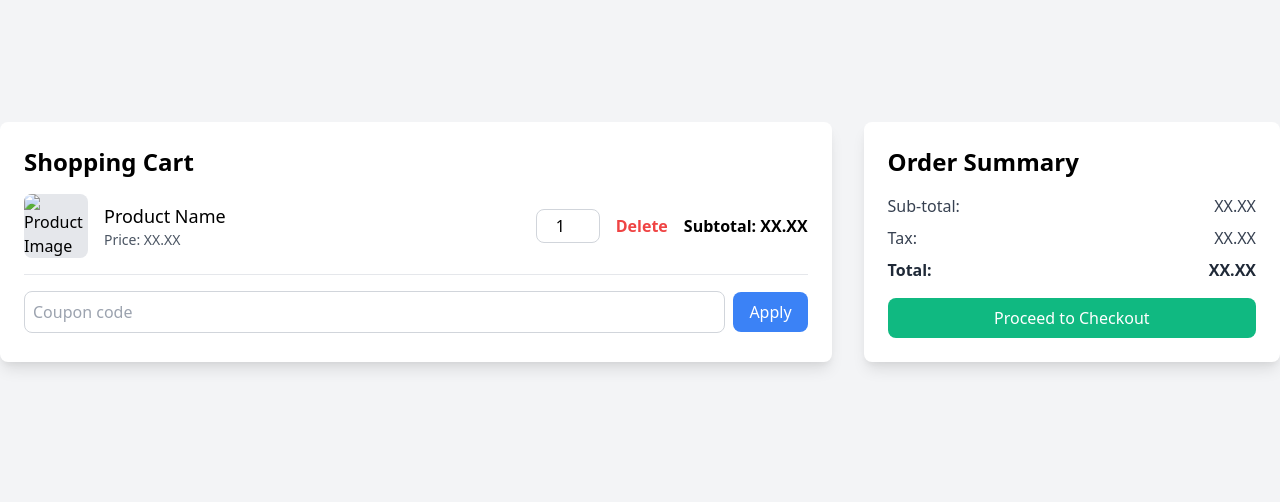
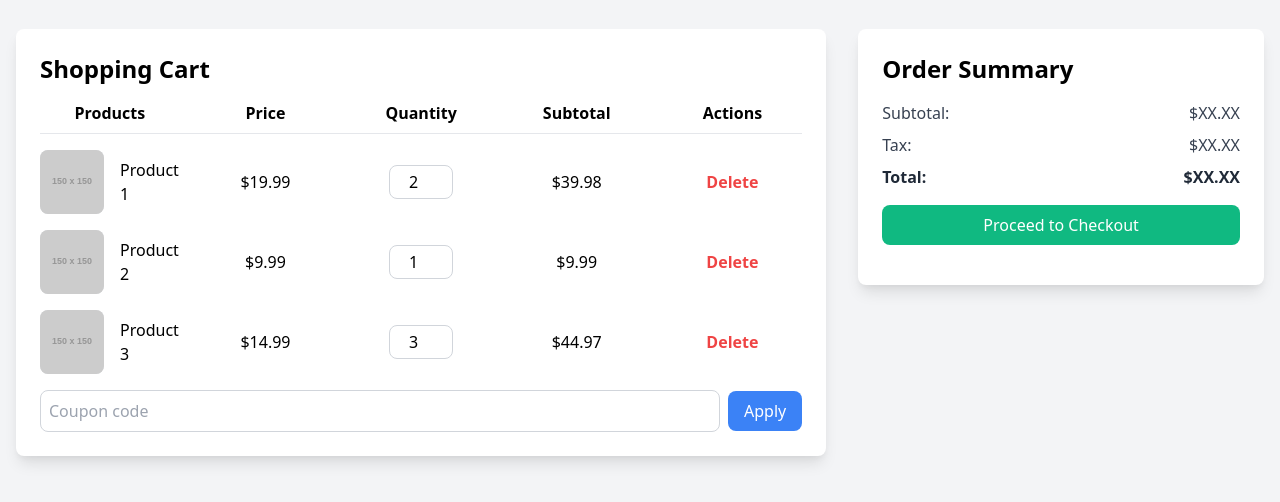
Before and after one commit to Zakariae-Elmoufid/boutique-online-, a website: page src/pages/cart.html in a window 1280 px wide. Shown: the part 158-660 px from the top of the page. Drawn offline with nearby package versions, Linux system fonts and the light colour scheme; placeholder pictures from the web are drawn by us.

Commit message:
delete button func js

```diff
--- a/src/pages/cart.html
+++ b/src/pages/cart.html
@@ -5,48 +5,77 @@
     <meta name="viewport" content="width=device-width, initial-scale=1.0">
     <title>Shopping Cart</title>
     <link href="https://cdn.jsdelivr.net/npm/tailwindcss@2.2.19/dist/tailwind.min.css" rel="stylesheet">
+    <script src="../scripts/cart.js" defer></script>
+    <script src="../scripts/fakedata.js" defer></script>
 </head>
 <body class="bg-gray-100 flex justify-center items-center min-h-screen">
 
-    <div class="container mx-auto flex space-x-8">
+    <div class="container mx-auto p-4 flex flex-col lg:flex-row lg:space-x-8 space-y-6 lg:space-y-0">
 
-        <div class="w-2/3 p-6 bg-white shadow-lg rounded-lg">
+        <!-- Cart Section -->
+        <div class="w-full lg:w-2/3 p-6 bg-white shadow-lg rounded-lg">
             <h1 class="text-2xl font-semibold mb-4">Shopping Cart</h1>
 
-            <div class="flex items-center space-x-4 mb-4 border-b pb-4">
-                <img src="" alt="Product Image" class="w-16 h-16 rounded-lg bg-gray-200">
-                <div class="flex-1">
-                    <p class="text-lg font-medium">Product Name</p>
-                    <p class="text-sm text-gray-600">Price: XX.XX</p>
+            <!-- Header Container for Product Details -->
+            <div class="border-b pb-2 mb-4">
+                <div class="grid grid-cols-5 text-center gap-4">
+                    <h2 class="font-semibold">Products</h2>
+                    <h2 class="font-semibold">Price</h2>
+                    <h2 class="font-semibold">Quantity</h2>
+                    <h2 class="font-semibold">Subtotal</h2>
+                    <h2 class="font-semibold">Actions</h2>
                 </div>
-                <input type="number" min="1" value="1" class="w-16 border border-gray-300 rounded-lg p-1 text-center">
-                <button class="text-red-500 font-semibold">Delete</button>
-                <p class="font-semibold">Subtotal: XX.XX</p>
             </div>
 
+            <!-- Cart Items Will Be Rendered Here -->
+            <div id="cart-items" class="mb-4">
+                <!-- Example Product Item -->
+                <div class="grid grid-cols-5 items-center text-center gap-4 mb-4">
+                    <!-- Product Image and Name -->
+                    <div class="flex items-center space-x-4">
+                        <img src="https://via.placeholder.com/80" alt="Product Image" class="w-16 h-16 rounded-lg bg-gray-200">
+                        <p class="text-lg font-medium">Product Name</p>
+                    </div>
+
+                    <!-- Product Price -->
+                    <p class="text-sm text-gray-600">$XX.XX</p>
+
+                    <!-- Product Quantity Input -->
+                    <input type="number" min="1" value="1" class="w-16 border border-gray-300 rounded-lg p-1 text-center">
+
+                    <!-- Product Subtotal -->
+                    <p class="font-semibold">$XX.XX</p>
+
+                    <!-- Delete Button -->
+                    <button class="text-red-500 font-semibold hover:text-red-700">Delete</button>
+                </div>
+            </div>
+
+            <!-- Coupon Code Section -->
             <div class="flex items-center mt-4 space-x-2">
                 <input type="text" placeholder="Coupon code" class="w-full border border-gray-300 rounded-lg p-2">
                 <button class="bg-blue-500 text-white px-4 py-2 rounded-lg">Apply</button>
             </div>
         </div>
 
-        <div class="w-1/3 p-6 bg-white shadow-lg rounded-lg">
+        <!-- Order Summary Section -->
+        <div class="w-full lg:w-1/3 p-6 bg-white shadow-lg rounded-lg max-h-64 overflow-y-auto">
             <h1 class="text-2xl font-semibold mb-4">Order Summary</h1>
-
             <p class="flex justify-between text-gray-700 mb-2">
-                <span>Sub-total:</span>
-                <span>XX.XX</span>
+                <span>Subtotal:</span>
+                <span class="order-summary-subtotal">$XX.XX</span>
             </p>
             <p class="flex justify-between text-gray-700 mb-2">
                 <span>Tax:</span>
-                <span>XX.XX</span>
+                <span class="order-summary-tax">$XX.XX</span>
             </p>
             <p class="flex justify-between text-gray-800 font-semibold mb-4">
                 <span>Total:</span>
-                <span>XX.XX</span>
+                <span class="order-summary-total">$XX.XX</span>
             </p>
             <button class="w-full bg-green-500 text-white px-4 py-2 rounded-lg">Proceed to Checkout</button>
         </div>
+
     </div>
 
 </body>
--- /dev/null
+++ b/src/scripts/cart.js
@@ -0,0 +1,67 @@
+// Function to retrieve cart items from localStorage
+function getCartItems() {
+    return JSON.parse(localStorage.getItem('cart')) || [];
+}
+
+// Function to save cart updated items to localStorage
+function saveCartItems(cartItems) {
+    localStorage.setItem('cart', JSON.stringify(cartItems));
+}
+
+// Function to render cart items dynamically in the cart page
+function renderCartItems() {
+    const cartItems = getCartItems();
+    const cartItemsContainer = document.getElementById('cart-items');
+    cartItemsContainer.innerHTML = ''; // Clear any existing content
+
+    cartItems.forEach((item, index) => {
+        const cartItemDiv = document.createElement('div');
+        cartItemDiv.classList.add('grid', 'grid-cols-5', 'gap-4', 'mb-4', 'items-center');
+
+        // Dynamically inserting cart item details, including delete button
+        cartItemDiv.innerHTML = `
+            <!-- Product Name -->
+            <div class="flex items-center">
+                <img src="https://via.placeholder.com/150" alt="${item.name}" class="w-16 h-16 rounded-lg bg-gray-200">
+                <span class="ml-4">${item.name}</span>
+            </div>
+            <!-- Price -->
+            <div class="flex items-center justify-center">
+                <span>$${item.price.toFixed(2)}</span>
+            </div>
+            <!-- Quantity -->
+            <div class="flex items-center justify-center">
+                <input type="number" min="1" value="${item.quantity}" class="w-16 border border-gray-300 rounded-lg p-1 text-center">
+            </div>
+            <!-- Subtotal -->
+            <div class="flex items-center justify-center">
+                <span>$${item.subtotal.toFixed(2)}</span>
+            </div>
+            <!-- Delete Button -->
+            <button class="text-red-500 font-semibold hover:text-red-700 delete-btn">Delete</button>
+        `;
+
+        // Attach delete functionality
+        cartItemDiv.querySelector('.delete-btn').addEventListener('click', () => {
+            deleteCartItem(index);
+        });
+
+        cartItemsContainer.appendChild(cartItemDiv);
+    });
+}
+
+function deleteCartItem(index)
+{
+    let cartItems = getCartItems();
+    let updatecartItems = [];
+    for(let i = 0; i < cartItems.length; i++)
+    {
+        if (i !== index)
+        {
+            updatecartItems.push(cartItems[i])
+        }
+    }
+    saveCartItems(updatecartItems);
+    renderCartItems();
+}
+document.addEventListener('DOMContentLoaded', renderCartItems);
--- /dev/null
+++ b/src/scripts/fakedata.js
@@ -0,0 +1,29 @@
+// fakedata.js
+
+// Fake cart data
+const fakeCartItems = [
+    {
+        id: 1,
+        name: 'Product 1',
+        price: 19.99,
+        quantity: 2,
+        subtotal: 19.99 * 2
+    },
+    {
+        id: 2,
+        name: 'Product 2',
+        price: 9.99,
+        quantity: 1,
+        subtotal: 9.99 * 1
+    },
+    {
+        id: 3,
+        name: 'Product 3',
+        price: 14.99,
+        quantity: 3,
+        subtotal: 14.99 * 3
+    }
+];
+
+// Store the fake data in localStorage
+localStorage.setItem('cart', JSON.stringify(fakeCartItems));
```
